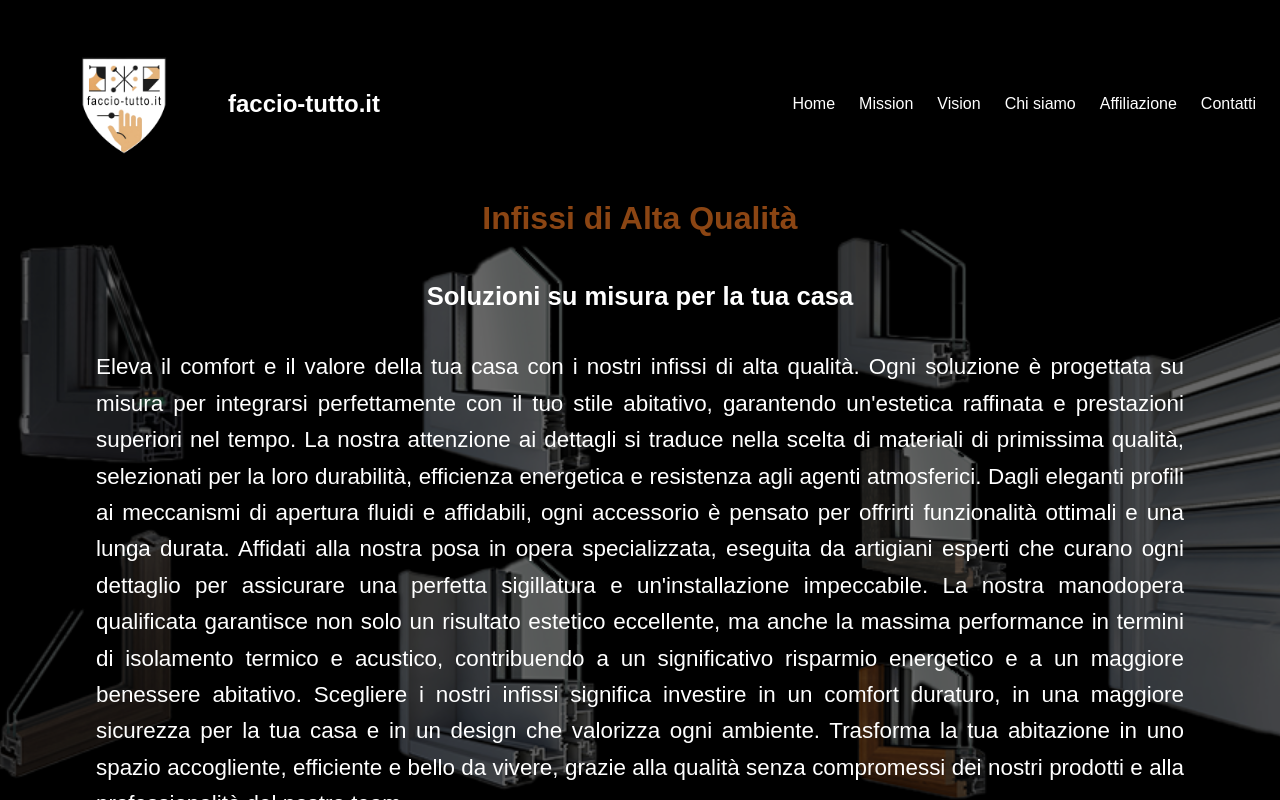
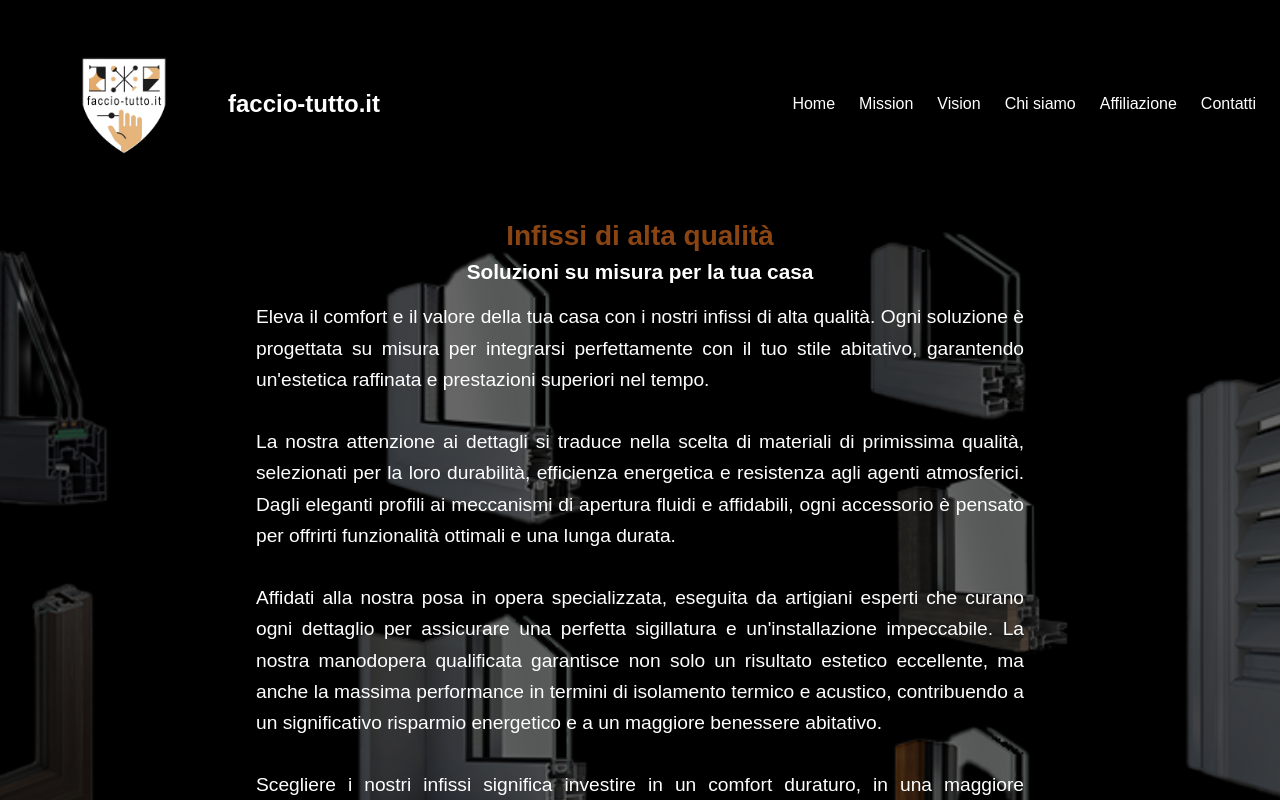
Before and after one commit to faccio-tutto/faccio-tutto, a Next.js app: page /infissi in a window 1280 px wide. Shown: the top 800 px of the page. Built offline with nearby package versions, Linux system fonts and the light colour scheme.

Commit message:
modifica immagine di sfondo e margini testo pagina infissi

```diff
--- a/app/infissi/page.tsx
+++ b/app/infissi/page.tsx
@@ -60,29 +60,52 @@ const InfissiPage = () => {
       </nav>
 
       {/* Hero Section */}
-      <section className="relative h-[600px] flex items-center justify-center">
+      <section className="relative flex items-center justify-center overflow-hidden h-[600px] sm:h-[700px]">
         <Image
           src="/images/prodotti.png"
           alt="Infissi di alta qualità"
           layout="fill"
           objectFit="cover"
           className="opacity-40"
+          priority
         />
-        <div className="absolute z-10 text-center">
-          <h2 style={{ fontSize: "2.0rem", fontWeight: "bold", marginBottom: "2.0rem", color: "#8B4513" }}>Infissi di Alta Qualità</h2>
-          <p style={{ fontSize: "1.6rem", fontWeight: "bold", marginBottom: "2.0rem", color: "#FFFFFF" }}>Soluzioni su misura per la tua casa</p>
-          <div className="text-justify">
-            <div className="text-justify">
-              <p className="mx-4 sm:mx-24 text-base sm:text-xl leading-relaxed" style={{ fontSize: "1.4rem", color: "#FFFFFF" }}>
-                Eleva il comfort e il valore della tua casa con i nostri infissi di alta qualità. Ogni soluzione è progettata su misura per integrarsi perfettamente con il tuo stile abitativo, garantendo un'estetica raffinata e prestazioni superiori nel tempo.
-
-                La nostra attenzione ai dettagli si traduce nella scelta di materiali di primissima qualità, selezionati per la loro durabilità, efficienza energetica e resistenza agli agenti atmosferici. Dagli eleganti profili ai meccanismi di apertura fluidi e affidabili, ogni accessorio è pensato per offrirti funzionalità ottimali e una lunga durata.
-
-                Affidati alla nostra posa in opera specializzata, eseguita da artigiani esperti che curano ogni dettaglio per assicurare una perfetta sigillatura e un'installazione impeccabile. La nostra manodopera qualificata garantisce non solo un risultato estetico eccellente, ma anche la massima performance in termini di isolamento termico e acustico, contribuendo a un significativo risparmio energetico e a un maggiore benessere abitativo.
-
-                Scegliere i nostri infissi significa investire in un comfort duraturo, in una maggiore sicurezza per la tua casa e in un design che valorizza ogni ambiente. Trasforma la tua abitazione in uno spazio accogliente, efficiente e bello da vivere, grazie alla qualità senza compromessi dei nostri prodotti e alla professionalità del nostro team.
-              </p>
-            </div>
+        <div className="absolute z-10 text-center p-4 w-full flex flex-col items-center">
+          <h2 style={{ fontSize: "1.75rem", color: "#8B4513" }} className="text-4xl sm:text-5xl font-bold mb-4 sm:mb-2 text-brown-custom relative z-20 max-w-[90%]">
+            Infissi di alta qualità
+          </h2>
+          <p style={{ fontSize: "1.3rem", color: "#FFFFFF" }} className="text-xl sm:text-2xl font-bold mb-4 sm:mb-4 text-white relative z-20 max-w-[90%]">
+            Soluzioni su misura per la tua casa
+          </p>
+          <div className="text-justify relative z-20 max-w-3xl w-full px-4 sm:px-0">
+            <p style={{ fontSize: "1.2rem", color: "#FFFFFF" }} className="text-base sm:text-lg leading-relaxed text-white">
+              Eleva il comfort e il valore della tua casa con i nostri infissi di alta
+              qualità. Ogni soluzione è progettata su misura per integrarsi
+              perfettamente con il tuo stile abitativo, garantendo un'estetica
+              raffinata e prestazioni superiori nel tempo.
+              <br />
+              <br />
+              La nostra attenzione ai dettagli si traduce nella scelta di materiali di
+              primissima qualità, selezionati per la loro durabilità, efficienza
+              energetica e resistenza agli agenti atmosferici. Dagli eleganti profili
+              ai meccanismi di apertura fluidi e affidabili, ogni accessorio è pensato
+              per offrirti funzionalità ottimali e una lunga durata.
+              <br />
+              <br />
+              Affidati alla nostra posa in opera specializzata, eseguita da artigiani
+              esperti che curano ogni dettaglio per assicurare una perfetta
+              sigillatura e un'installazione impeccabile. La nostra manodopera
+              qualificata garantisce non solo un risultato estetico eccellente, ma
+              anche la massima performance in termini di isolamento termico e
+              acustico, contribuendo a un significativo risparmio energetico e a un
+              maggiore benessere abitativo.
+              <br />
+              <br />
+              Scegliere i nostri infissi significa investire in un comfort duraturo,
+              in una maggiore sicurezza per la tua casa e in un design che valorizza
+              ogni ambiente. Trasforma la tua abitazione in uno spazio accogliente,
+              efficiente e bello da vivere, grazie alla qualità senza compromessi
+              dei nostri prodotti e alla professionalità del nostro team.
+            </p>
           </div>
         </div>
       </section>
```
